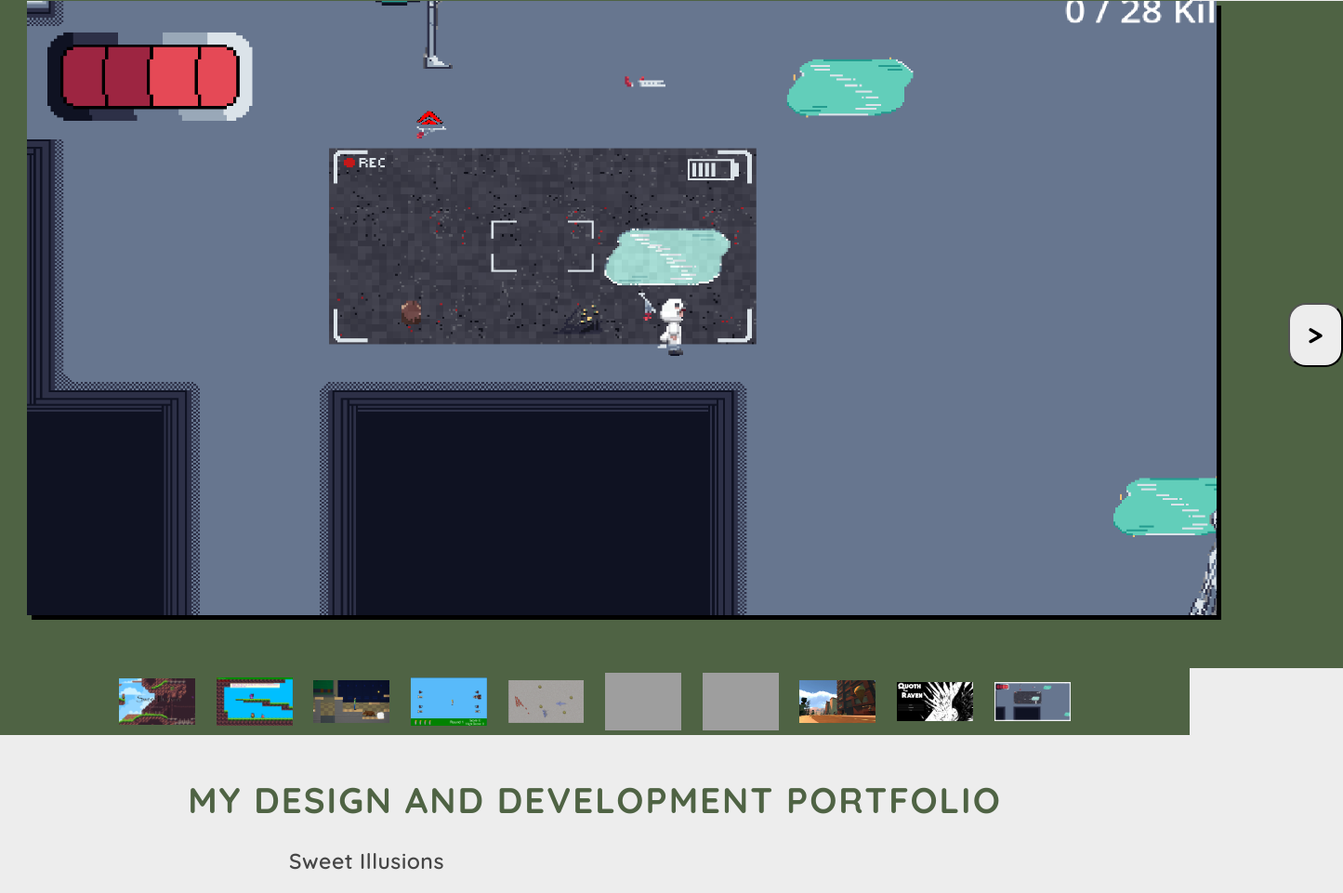
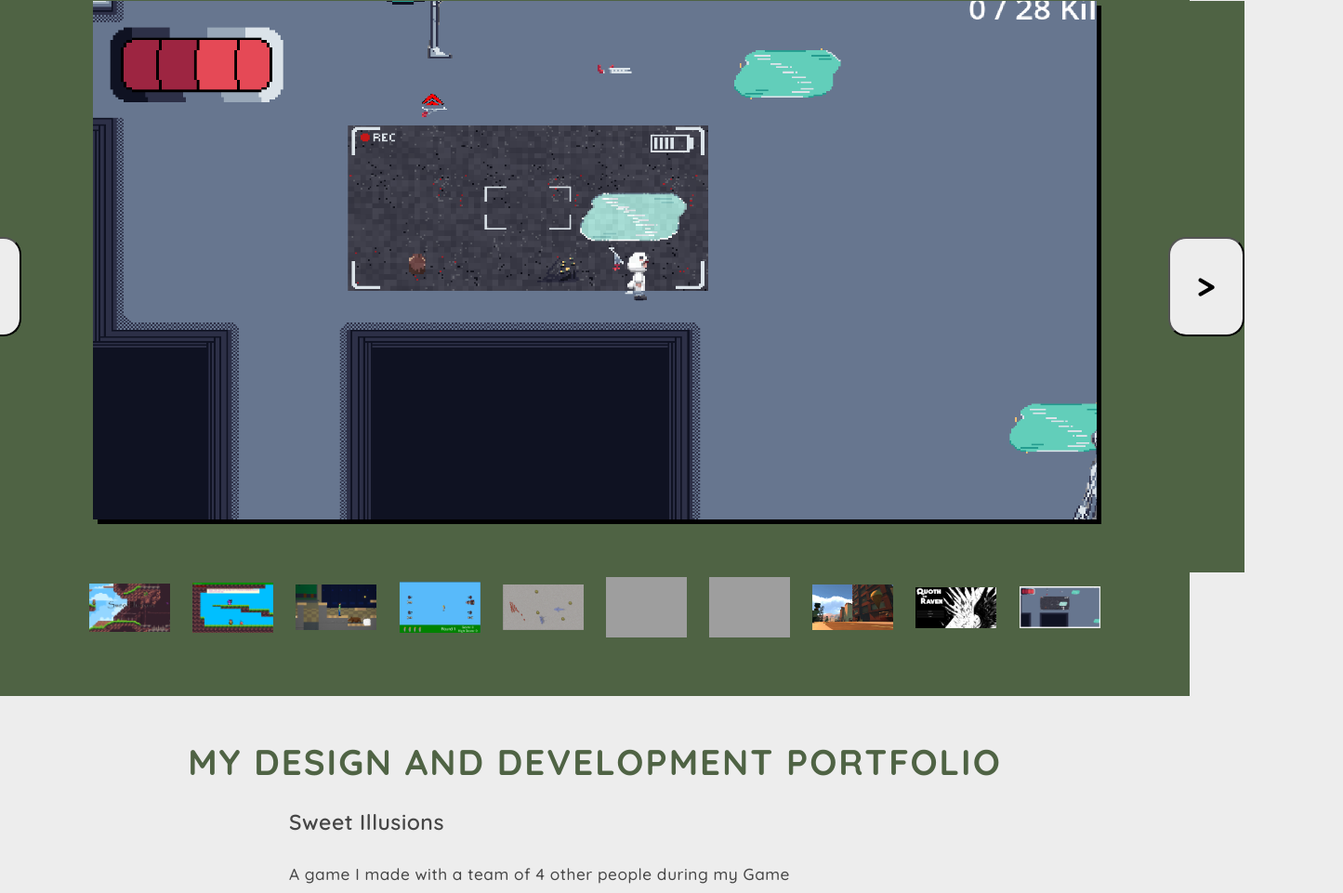
Before and after one commit to MrBananaMan541/MrBananaMan541.github.io, a plain HTML site: page index.html in a window 1280 px wide. Shown: the part 1625-2586 px from the top of the page at 93% size, 1445 px wide, since content can reach past the window. Drawn offline with Linux system fonts and the light colour scheme; grey boxes are pictures that could not be loaded.

Commit message:
Removed instances of testing additional web pages from the last commit

```diff
--- a/index.html
+++ b/index.html
@@ -84,7 +84,6 @@
         <h1>GAMES I HAVE MADE/HELPED DEVELOP</h1>
         <div id="imageDisplay">
             <button id="prev"> < </button>
-            <a href="test.html" target="_blank">Test Web Page</a>
             <div id="mainImage">
                 <div id="imageWrapper">
                     <img id="placeholder" src="assets/images/Sweet_Illusions_Title_Page.png" alt="Image Gallery"/>
--- a/styles/main.css
+++ b/styles/main.css
@@ -201,10 +201,10 @@ h3 {
 }
 
 #prev, #next {
-    padding: 1rem;
+    padding: 2rem 1.5rem;
     border-radius: 1rem;
     font-weight: bold;
-    font-size: xx-large;
+    font-size: 2rem;
 }
 
 #mainImage {
@@ -230,7 +230,7 @@ h3 {
 }
 
 #placeholder {
-    max-width: 1280px;
+    max-width: 1080px;
     background-color: #4f6344;
     box-shadow: black 5px 5px;
 }
@@ -239,7 +239,8 @@ h3 {
     display: flex;
     align-items: center;
     background-color: #4f6344;
-    width: 80%;
+    width: 85%;
+    padding-bottom: 3rem;
 }
 
 #gamesPortfolio {
```
Also changed, not shown: test.html (deleted, +0 -13 lines).
